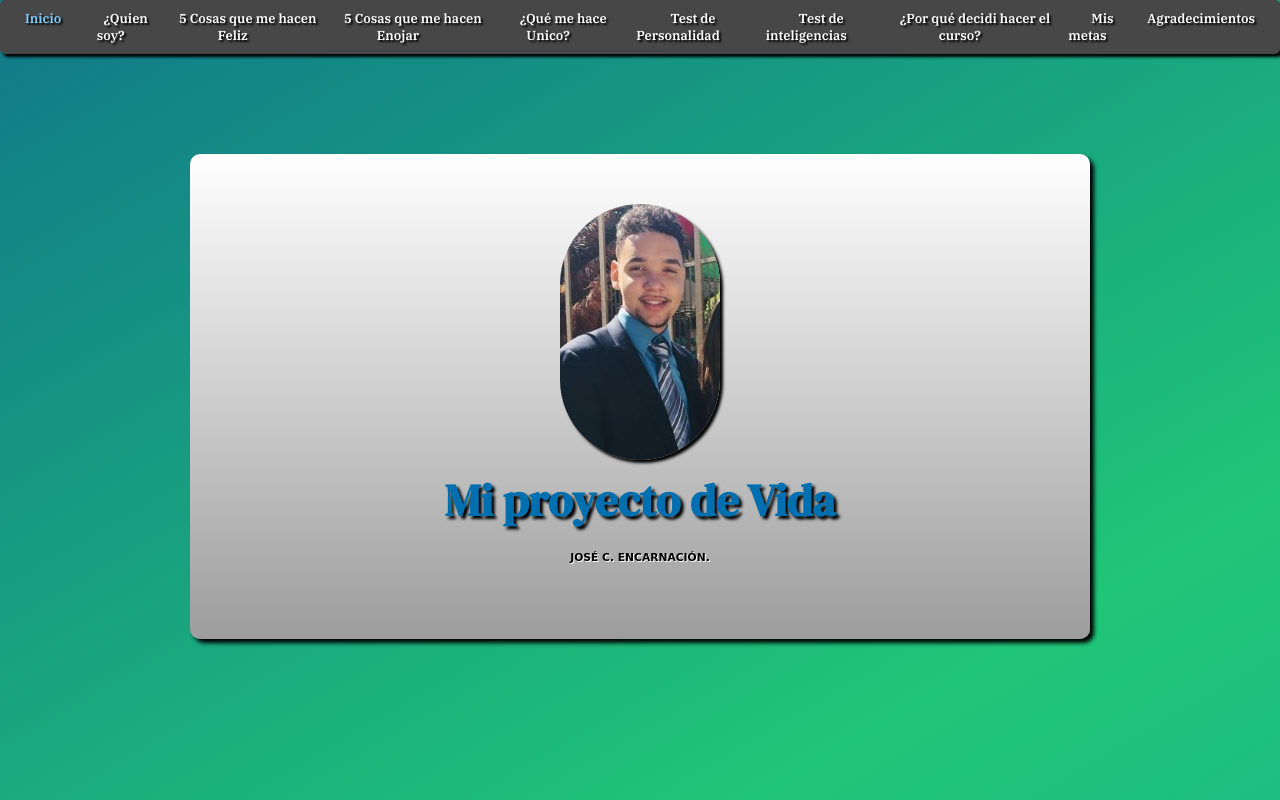
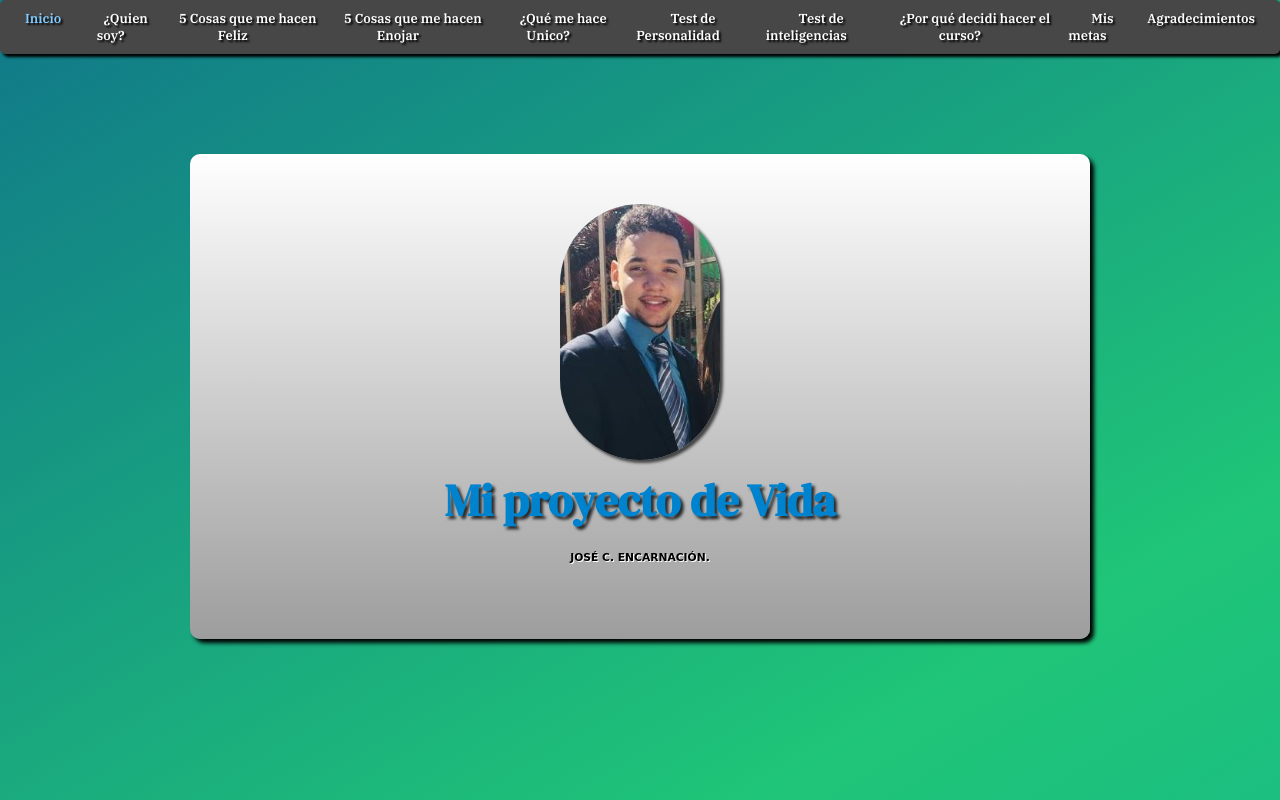
Before and after one commit to JoseC5517/proyecto-vida, a plain HTML site: page index.html in a window 1280 px wide. Drawn offline with nearby package versions, Linux system fonts and the light colour scheme; a web font is replaced by a local one.

Commit message:
Proyecto-Vida con CSS

```diff
--- a/css/estilo.css
+++ b/css/estilo.css
@@ -72,7 +72,7 @@ img.pre {
   width: 20%;
   height: 20%;
   border-radius: 140px;
-  box-shadow: 3px 3px 3px black;
+  box-shadow: 3px 3px 3px rgb(68, 68, 68);
 }
 
 .presentacion {
@@ -96,8 +96,8 @@ h6.nom {
 
 h1.hl {
   font-size: 45px;
-  color: rgb(0, 111, 175);
-  text-shadow: 3px 3px 3px black;
+  color: rgb(0, 131, 207);
+  text-shadow: 3px 3px 3px rgb(43, 43, 43);
   font-family: "DM Serif Display", serif;
 }
 
```
